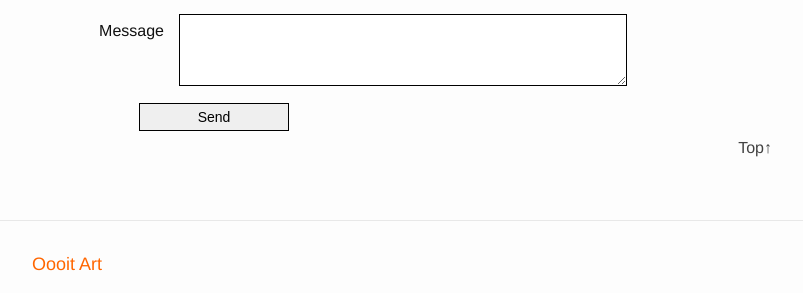
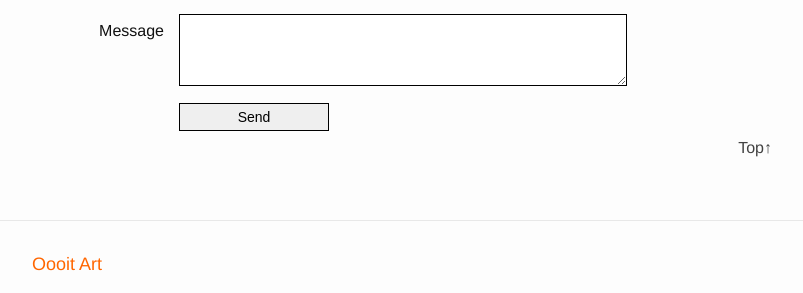
Before and after one commit to emj365/oooit, a Jekyll site: the page built from index.html, in a window 1280 px wide. Shown: the part 4074-4367 px from the top of the page, without its empty margins (238-1041 px from the left). Built offline with Jekyll 4.4.1, drawn with Linux system fonts in a browser that asks for light colours.

Commit message:
fix form

```diff
--- a/_sass/_layout.scss
+++ b/_sass/_layout.scss
@@ -283,7 +283,7 @@
         }
 
         #submit_btn {
-            margin-left: 100px;
+            margin-left: 140px;
         }
 
     }
```
